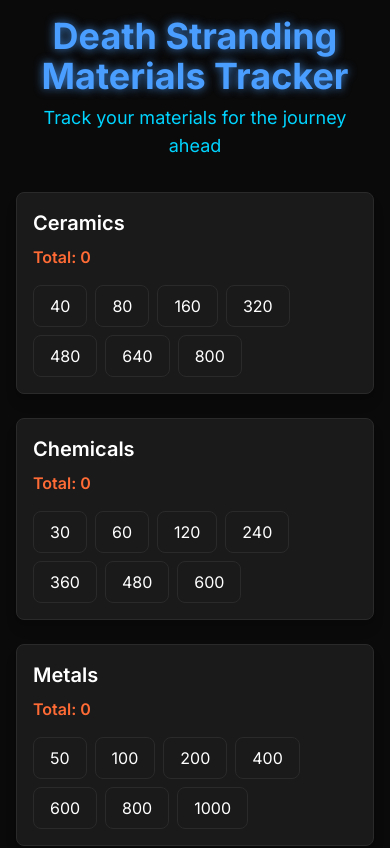
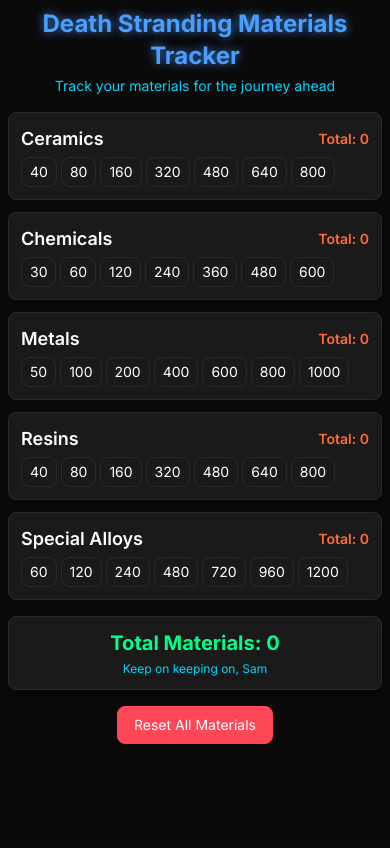
Before and after one commit to robertkirsz/death-stranding-materials, a React (Vite) app: page / in a window 390 px wide. Shown: the top 848 px of the page. Built offline with nearby package versions, Linux system fonts and the light colour scheme.

Commit message:
Update development script to allow Vite to run on host and enhance UI responsiveness in App component. Adjusted padding, font sizes, and layout for better mobile support.

```diff
--- a/package.json
+++ b/package.json
@@ -4,7 +4,7 @@
   "version": "0.0.0",
   "type": "module",
   "scripts": {
-    "dev": "vite",
+    "dev": "vite --host",
     "build": "tsc -b && vite build",
     "lint": "eslint .",
     "preview": "vite preview"
--- a/src/App.tsx
+++ b/src/App.tsx
@@ -176,24 +176,30 @@
   }
 
   return (
-    <div className="min-h-screen bg-ds-dark p-4">
+    <div className="min-h-screen bg-ds-dark p-2 sm:p-4">
       <div className="max-w-4xl mx-auto">
         {/* Header */}
-        <div className="text-center mb-8">
-          <h1 className="text-4xl font-bold text-ds-blue ds-text-glow mb-2">Death Stranding Materials Tracker</h1>
-          <p className="text-ds-cyan text-lg">Track your materials for the journey ahead</p>
+        <div className="text-center mb-4 sm:mb-6">
+          <h1 className="text-2xl sm:text-3xl lg:text-4xl font-bold text-ds-blue ds-text-glow mb-1 sm:mb-2">
+            Death Stranding Materials Tracker
+          </h1>
+          <p className="text-ds-cyan text-sm sm:text-base">Track your materials for the journey ahead</p>
         </div>
 
         {/* Materials Grid */}
-        <div className="space-y-6">
+        <div className="space-y-3 sm:space-y-4">
           {materials.map((material, materialIndex) => (
-            <div key={material.name} className="ds-card">
-              <div className="flex flex-col sm:flex-row sm:items-center sm:justify-between mb-4">
-                <h2 className="text-xl font-semibold text-white mb-2 sm:mb-0">{material.name}</h2>
-                <div className="flex items-center space-x-4">
-                  {/* Selection Summary */}
+            <div key={material.name} className="ds-card p-3 sm:p-4">
+              {/* Name and Total in one row */}
+              <div className="flex flex-row items-center justify-between mb-1">
+                <h2 className="text-lg sm:text-xl font-semibold text-white">{material.name}</h2>
+                <span className="text-ds-orange font-semibold text-sm sm:text-base">
+                  Total: {getTotalForMaterial(material)}
+                </span>
+              </div>
+              {/* Selection Summary below */}
               {Object.keys(material.selected).length > 0 && (
-                    <div className="flex flex-wrap gap-1 text-sm">
+                <div className="flex flex-wrap gap-1 text-xs sm:text-sm mb-2">
                   {Object.entries(material.selected).map(([size, count]) => (
                     <button
                       key={size}
@@ -205,16 +211,12 @@
                   ))}
                 </div>
               )}
-                  <span className="text-ds-orange font-semibold">Total: {getTotalForMaterial(material)}</span>
-                </div>
-              </div>
-
-              <div className="flex flex-wrap gap-2">
+              <div className="flex flex-wrap gap-1 sm:gap-2">
                 {material.sizes.map(size => (
                   <button
                     key={size}
                     onClick={() => addMaterial(materialIndex, size)}
-                    className="ds-button hover:bg-ds-blue hover:border-ds-blue transition-all duration-200"
+                    className="ds-button hover:bg-ds-blue hover:border-ds-blue transition-all duration-200 text-sm px-2 py-1 sm:px-4 sm:py-2"
                   >
                     {size}
                     {material.selected[size] && material.selected[size] > 0 && (
@@ -228,18 +230,20 @@
         </div>
 
         {/* Total Section */}
-        <div className="ds-card mt-8 text-center">
-          <h3 className="text-2xl font-bold text-ds-green mb-2">Total Materials: {getTotalForAllMaterials()}</h3>
-          <p className="text-ds-cyan text-sm">Keep on keeping on, Sam</p>
+        <div className="ds-card mt-4 sm:mt-6 text-center p-3 sm:p-4">
+          <h3 className="text-xl sm:text-2xl font-bold text-ds-green mb-1 sm:mb-2">
+            Total Materials: {getTotalForAllMaterials()}
+          </h3>
+          <p className="text-ds-cyan text-xs sm:text-sm">Keep on keeping on, Sam</p>
         </div>
 
         {/* Reset Button */}
-        <div className="text-center mt-6">
+        <div className="text-center mt-4 sm:mt-6">
           <button
             onClick={resetMaterials}
-            className="bg-ds-red border border-ds-red text-white px-6 py-3 rounded-lg
+            className="bg-ds-red border border-ds-red text-white px-4 py-2 sm:px-6 sm:py-3 rounded-lg
                      hover:bg-red-700 hover:border-red-700 transition-all duration-200
-                     focus:outline-none focus:ring-2 focus:ring-ds-red focus:ring-opacity-50"
+                     focus:outline-none focus:ring-2 focus:ring-ds-red focus:ring-opacity-50 text-sm sm:text-base"
           >
             Reset All Materials
           </button>
```
Lines whose indentation alone changed are shown as unchanged.
